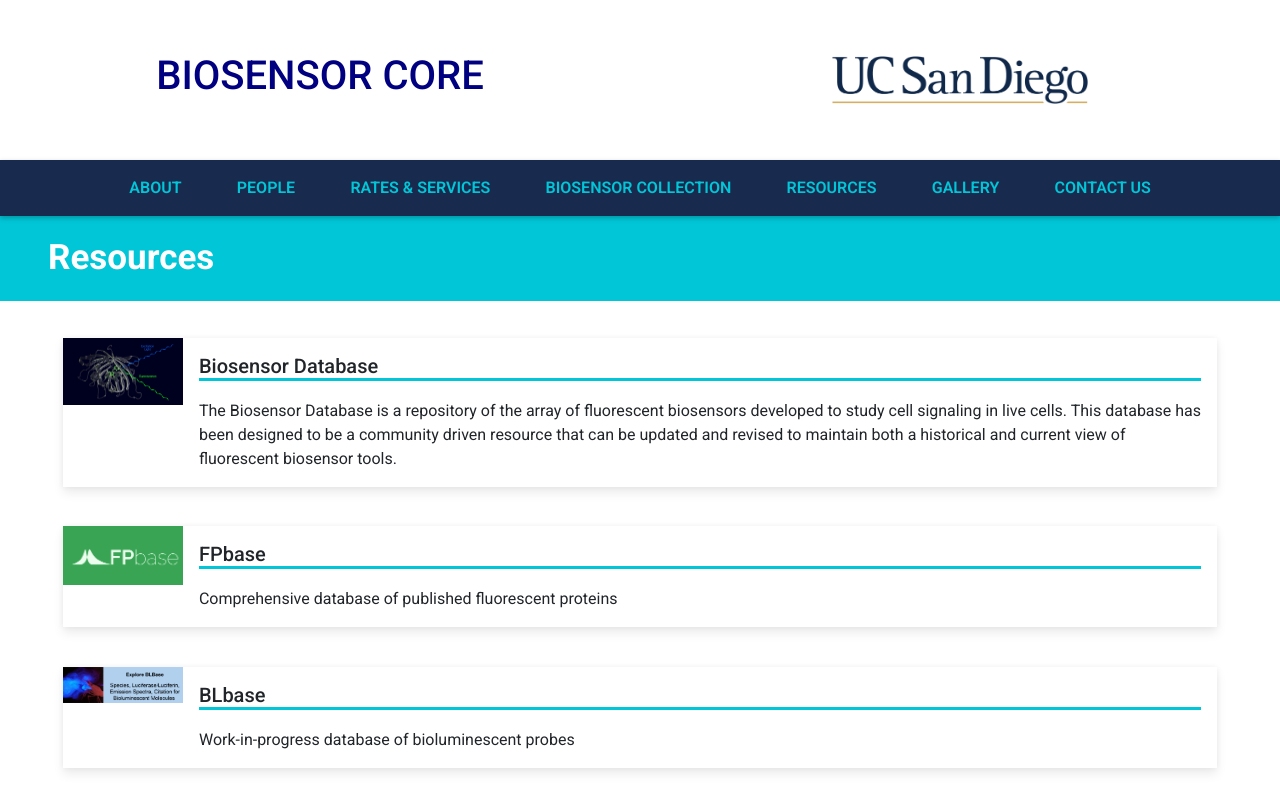
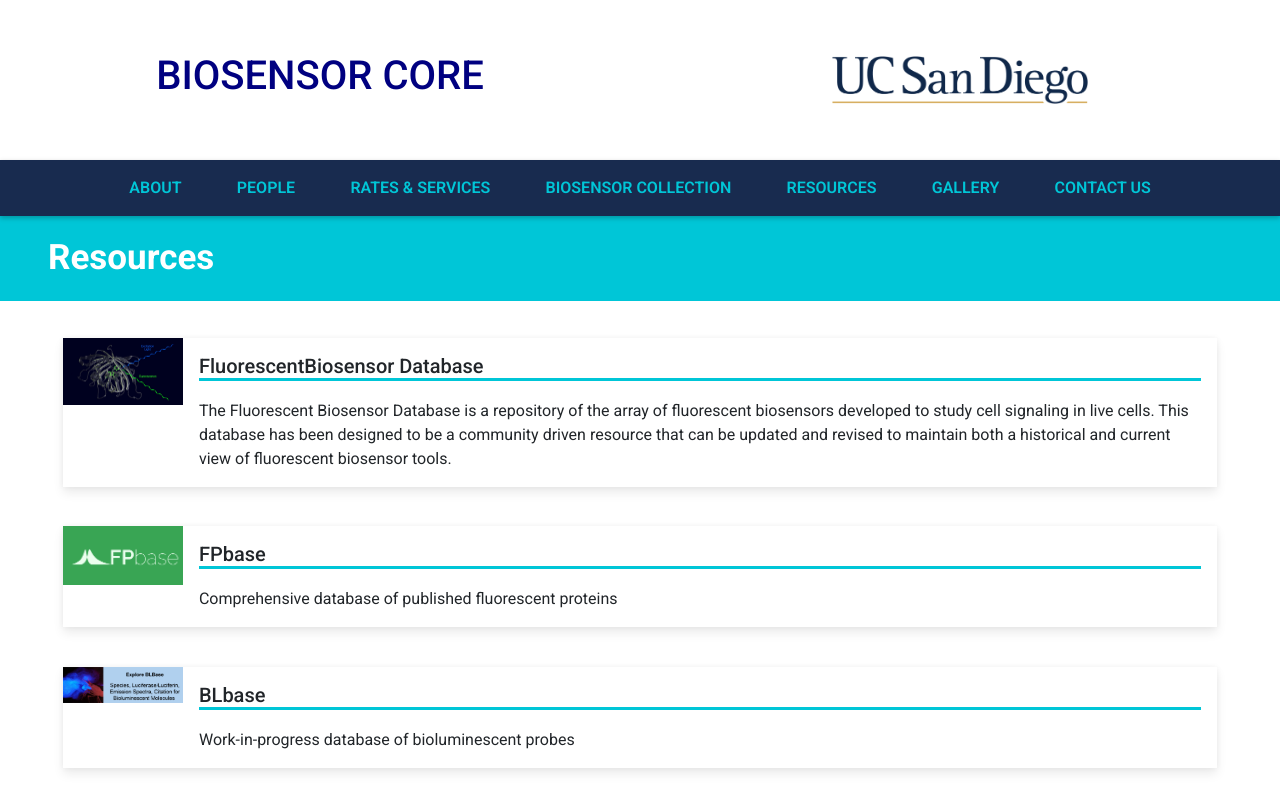
Before and after one commit to biosensorcore/biosensorcore.github.io, a React (Create React App) app in the folder frontend/: page /resources in a window 1280 px wide. Shown: the top 800 px of the page. Built offline with nearby package versions, Linux system fonts and the light colour scheme.

Commit message:
Update Resources page content

```diff
--- a/frontend/src/content/Resources.jsx
+++ b/frontend/src/content/Resources.jsx
@@ -5,8 +5,8 @@
 
     const content = [
         {
-            header: "Biosensor Database",
-            text: "The Biosensor Database is a repository of the array of fluorescent biosensors developed to study cell signaling in live cells. This database has been designed to be a community driven resource that can be updated and revised to maintain both a historical and current view of fluorescent biosensor tools.",
+            header: "FluorescentBiosensor Database",
+            text: "The Fluorescent Biosensor Database is a repository of the array of fluorescent biosensors developed to study cell signaling in live cells. This database has been designed to be a community driven resource that can be updated and revised to maintain both a historical and current view of fluorescent biosensor tools.",
             img: "bsdb.jpeg",
             url: "https://biosensordb.ucsd.edu/index.php"
         },
```
